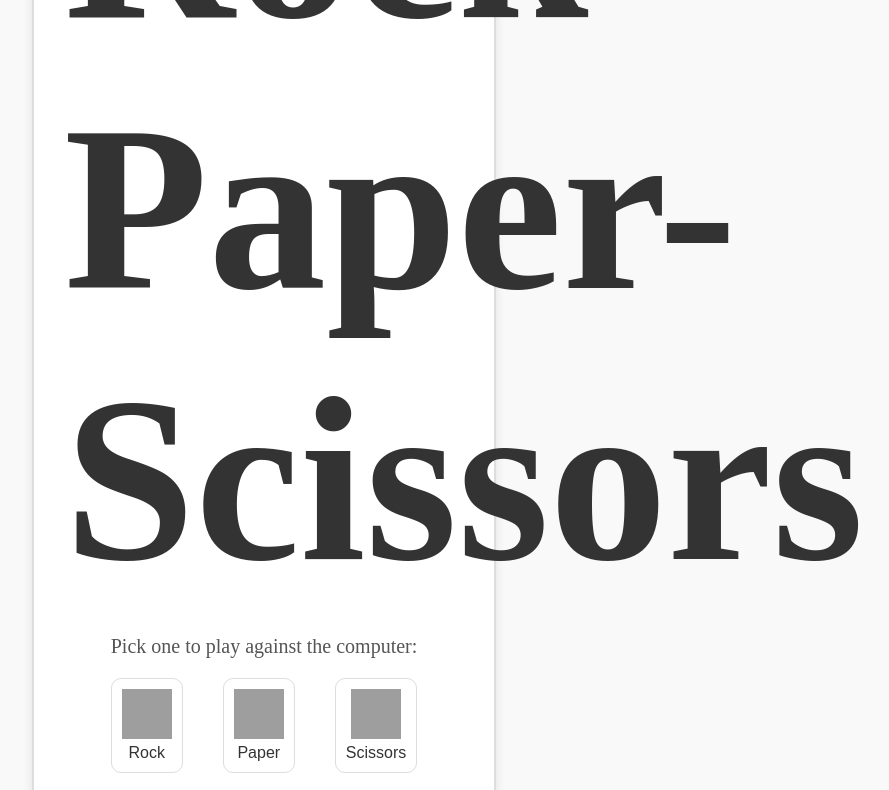
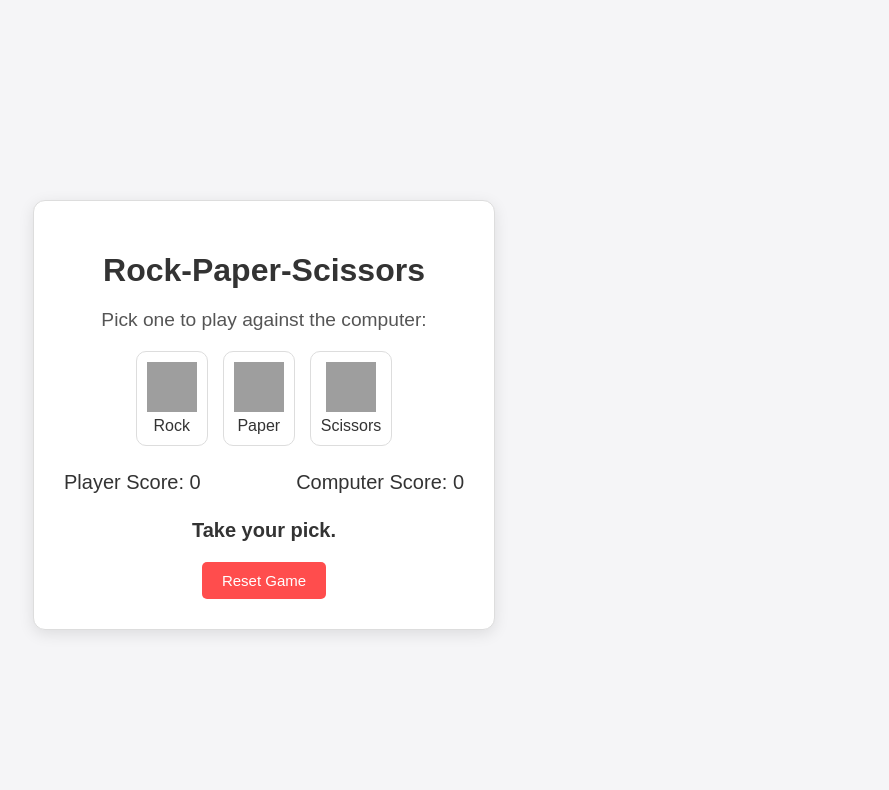
Before and after one commit to msolo30/rock_paper_scissors, a plain HTML site: page index.html in a window 1280 px wide. Shown: the top 790 px of the page, without its empty margins (376-1265 px from the left). Drawn offline with Linux system fonts and the light colour scheme; grey boxes are pictures that could not be loaded.

Commit message:
functioning css

```diff
--- a/style.css
+++ b/style.css
@@ -1,32 +1,39 @@
 body {
-    background-color: #f9f9f9;
+    font-family: 'Arial', sans-serif;
+    background-color: #f5f5f7;
     margin: 0;
     padding: 0;
     display: flex;
     justify-content: center;
     align-items: center;
-    height: 600px;
+    height: 100%;
     text-align: center;
+    margin-top: 200px;
 }
 
 .container {
     background-color: #ffffff;
-    border: 2px solid #ddd;
-    border-radius: 10px;
+    border-radius: 12px;
     padding: 30px;
-    box-shadow: 0 4px 10px rgba(0, 0, 0, 0.1);
+    box-shadow: 0 4px 15px rgba(0, 0, 0, 0.1);
     max-width: 400px;
     width: 90%;
+    border: 1px solid #ddd;
+}
+
+.container:hover {
+    box-shadow: 0 6px 20px rgba(0, 0, 0, 0.3);
+    border-color: #a3a3a3;
 }
 
 h1 {
-    font-size: 236px;
+    font-size: 2rem;
     margin-bottom: 10px;
     color: #333;
 }
 
 .instructions {
-    font-size: 20px;
+    font-size: 1.2rem;
     color: #555;
     margin-bottom: 20px;
 }
@@ -35,7 +42,7 @@ h1 {
     margin: 20px 0;
     display: flex;
     justify-content: center;
-    gap: 40px;
+    gap: 15px;
 }
 
 button {
@@ -45,7 +52,7 @@ button {
     padding: 10px;
     cursor: pointer;
     text-align: center;
-    font-size: 16px;
+    font-size: 1rem;
     color: #333;
     display: flex;
     flex-direction: column;
@@ -70,10 +77,11 @@ button img {
     display: flex;
     justify-content: space-between;
     gap: 15px;
+}
+
+.score-container p {
     margin: 5px 0;
 }
-
-
 
 .result-container {
     margin-top: 20px;
@@ -81,6 +89,7 @@ button img {
 
 #result {
     font-size: 20px;
+    font-weight: bold;
     color: #333;
 }
 
@@ -96,10 +105,10 @@ button img {
     color: white;
     border: none;
     padding: 10px 20px;
-    font-size: 16px;
+    font-size: 15px;
     border-radius: 5px;
-    justify-content: center;
-    align-items: center;
+    cursor: pointer;
+    transition: background-color 0.3s ease;
 }
 
 #reset-button:hover {
```
